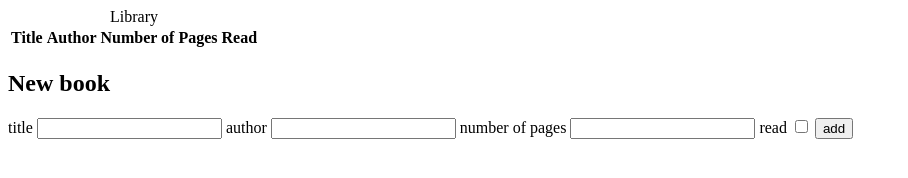
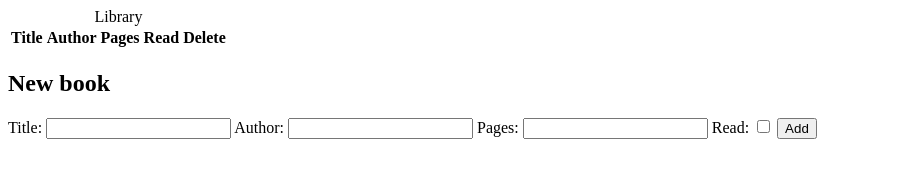
Before and after one commit to JohneJohnan/js-library, a plain HTML site: page index.html in a window 1280 px wide. Shown: the whole page, without its empty margins (0-908 px from the left). Drawn offline with Linux system fonts and the light colour scheme.

Commit message:
Add scope to every th. Fix label, header contents and their attributes

```diff
--- a/index.html
+++ b/index.html
@@ -12,23 +12,24 @@
     <table>
         <caption>Library</caption>
         <tr>
-            <th>Title</th>
-            <th>Author</th>
-            <th>Number of Pages</th>
-            <th>Read</th>
+            <th scope="col">Title</th>
+            <th scope="col">Author</th>
+            <th scope="col">Pages</th>
+            <th scope="col">Read</th>
+            <th scope="col">Delete</th>
         </tr>
     </table>
-    <form action="#">
+    <form>
         <h2>New book</h2>
-        <label for="title">title</label>
+        <label for="title">Title:</label>
         <input type="text" name="title" id="title">
-        <label for="author">author</label>
+        <label for="author">Author:</label>
         <input type="text" name="author" id="author">
-        <label for="numberOfPages">number of pages</label>
-        <input type="number" name="numberOfPages" id="numberOfPages">
-        <label for="read">read</label>
+        <label for="pages">Pages:</label>
+        <input type="number" name="pages" id="pages">
+        <label for="read">Read:</label>
         <input type="checkbox" name="read" id="read">
-        <button type="submit">add</button>
+        <button type="button" id="add">Add</button>
     </form>
 </body>
 </html>
```
